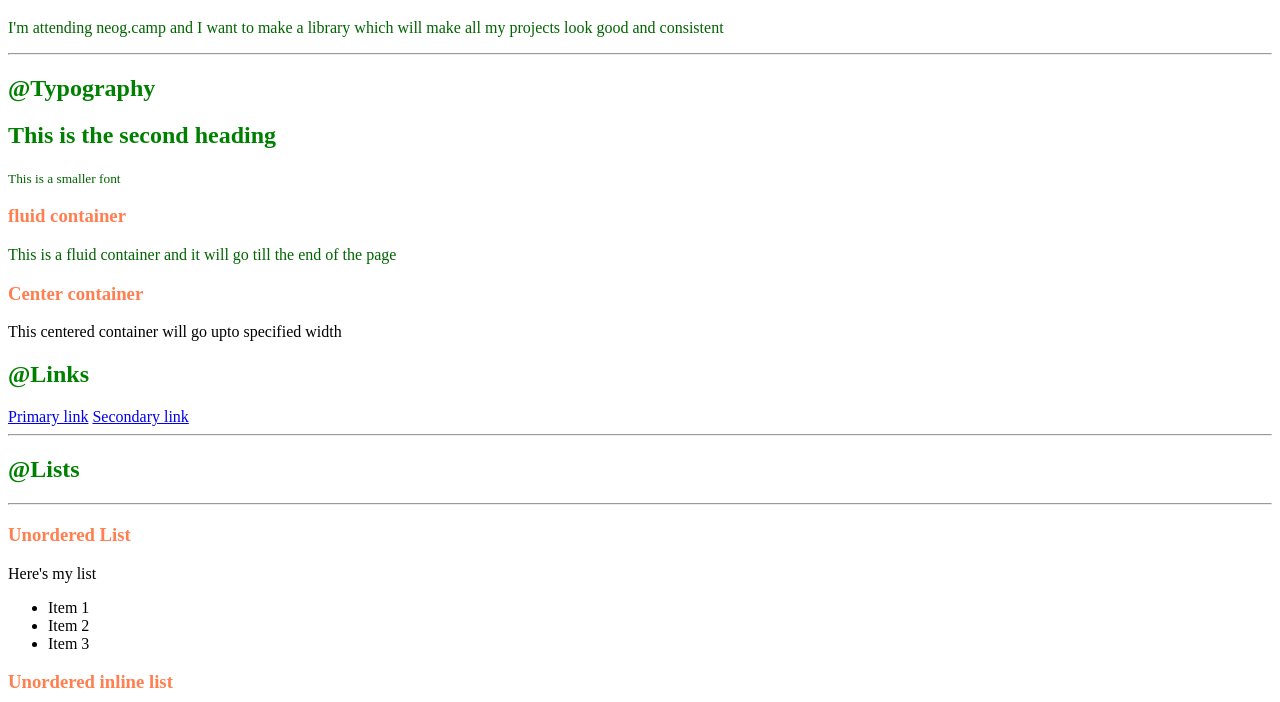
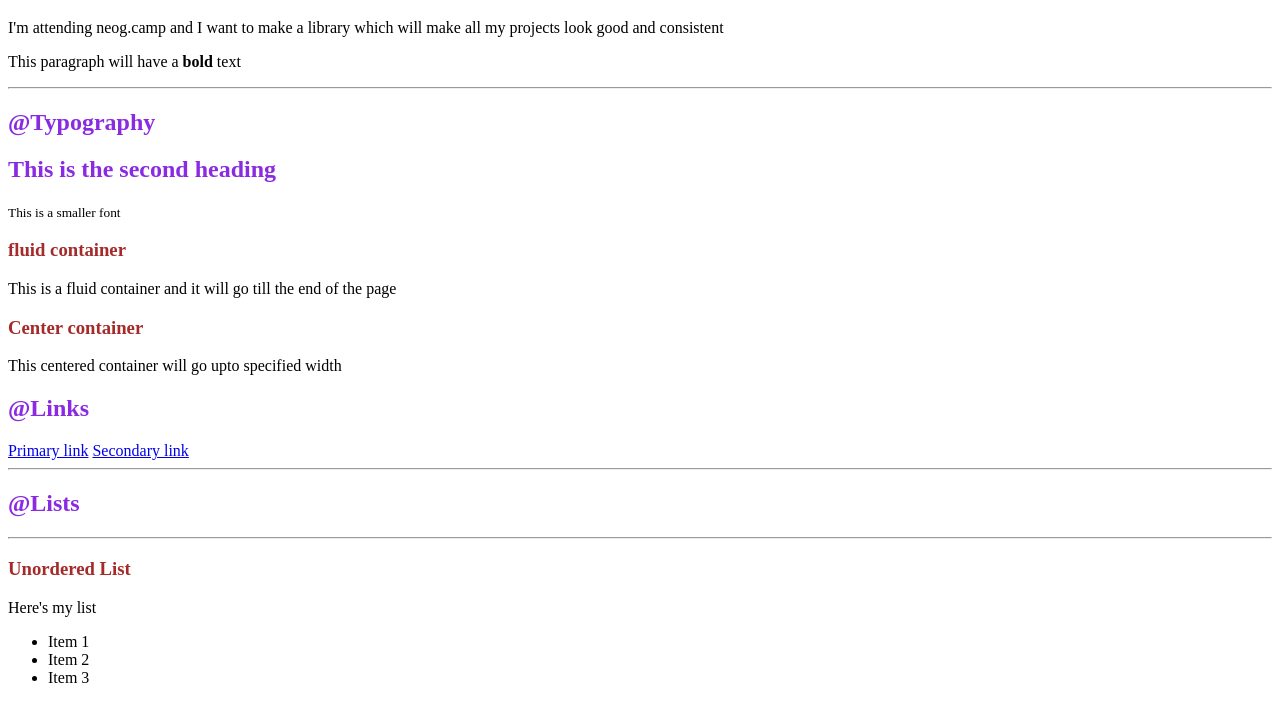
Before and after one commit to Apoorviydv/LEARNING-HTML-AND-CSS, a plain HTML site: page index.html in a window 1280 px wide. Shown: the part 61-763 px from the top of the page. Drawn offline with Linux system fonts and the light colour scheme.

Commit message:
Typography

```diff
--- a/index.html
+++ b/index.html
@@ -20,6 +20,7 @@
 <body>
     <h1 id="lib-header"> Apoorvi's component library</h1>
     <p class= "para">I'm attending neog.camp and I want to make a library which will make all my projects look good and consistent</p>
+    <p>This paragraph will have a <strong>bold</strong> text</p>
 
     <hr>
 
--- a/styles.css
+++ b/styles.css
@@ -1,18 +1,13 @@
-body{
-    color:black;
+@import url('https://fonts.googleapis.com/css2?family=Crimson+Text&display=swap')
+body
+{font-family: 'Crimson Text', serif;}
+
+h1{
+    color:red;
 }
-h1{
+h2{
+    color: blueviolet;
+}
+h3{
     color:brown;
 }
-h2{
-    color:green;
-}
-h3{
-    color:coral;
-}
-#lib-header{
-    color: Red;
-}
-.para{
-    color:darkgreen;
-}
```
